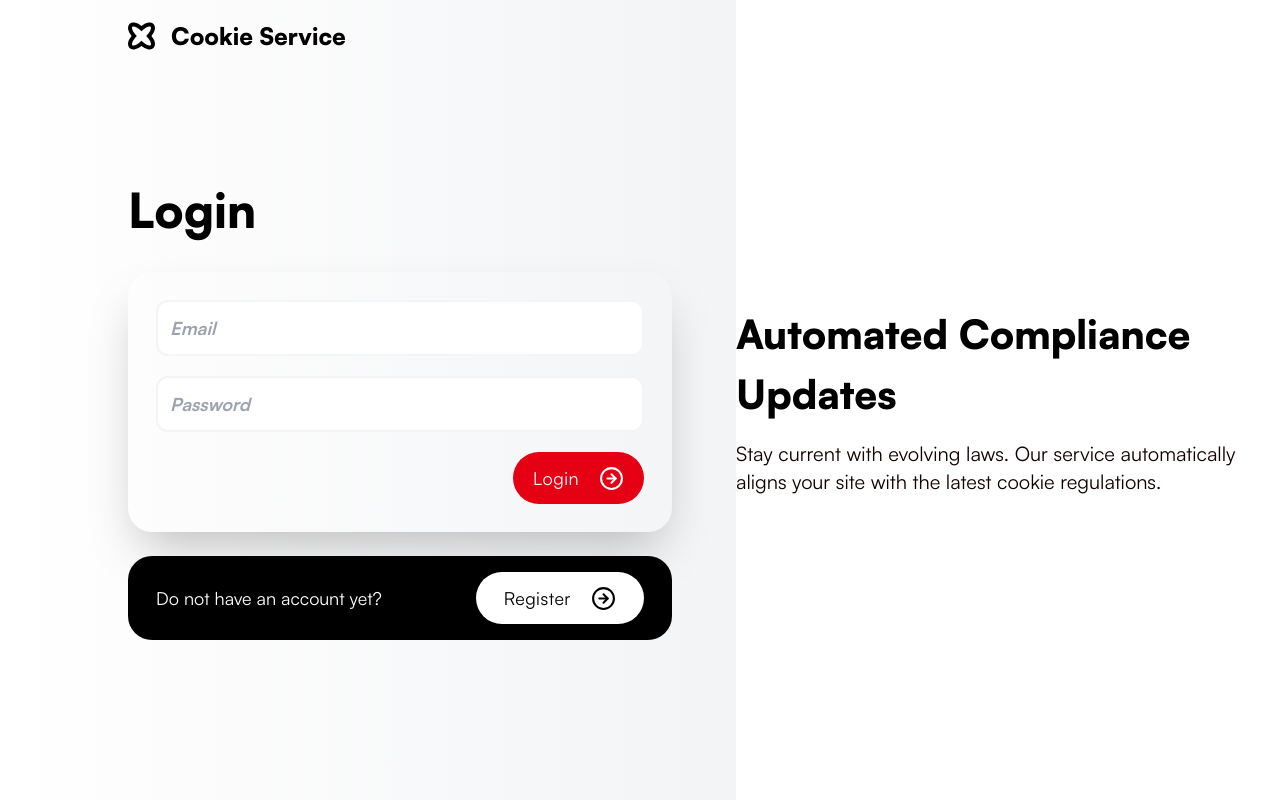
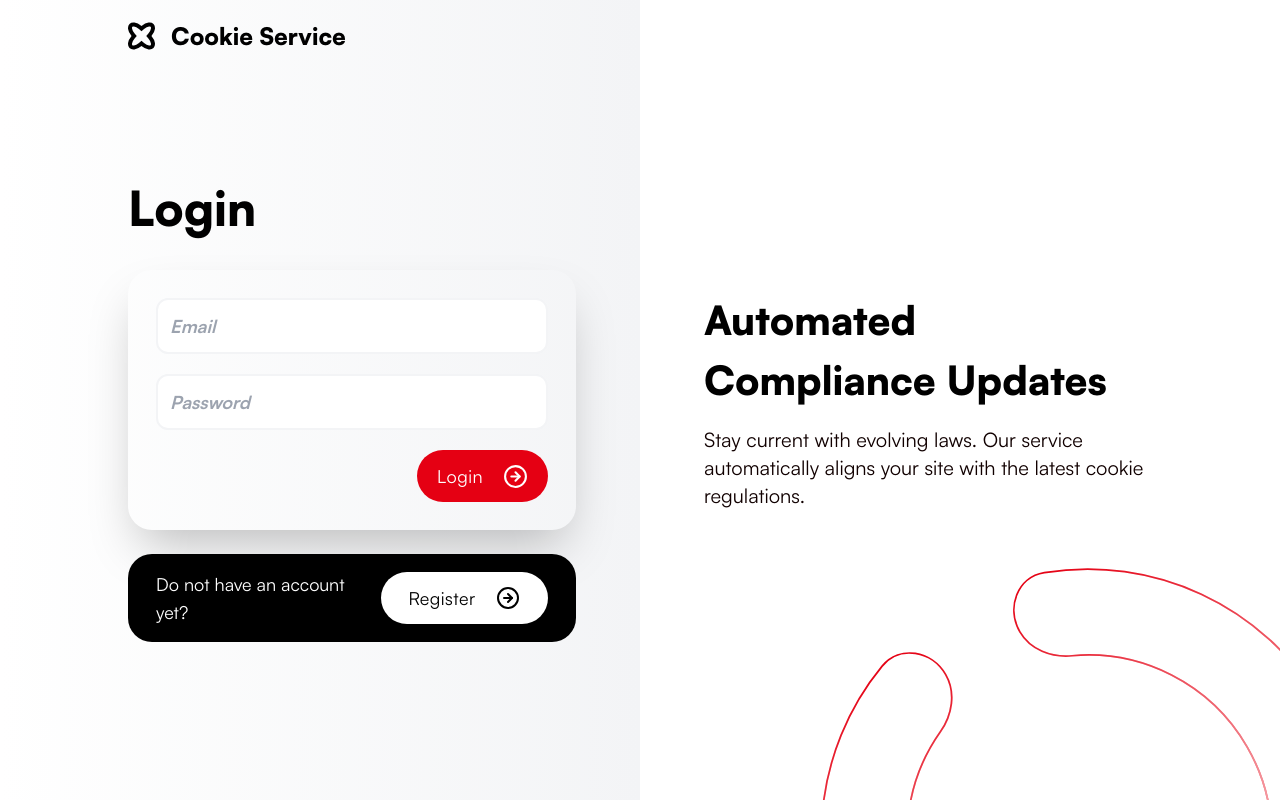
Before and after one commit to al1yew/cookies_app_submission, a Next.js app: page /login in a window 1280 px wide. Built offline with nearby package versions, Linux system fonts and the light colour scheme.

Commit message:
Mar 4, 2024, 10:55 PM

```diff
--- a/app/(noDefaultLayout)/login/page.tsx
+++ b/app/(noDefaultLayout)/login/page.tsx
@@ -116,12 +116,19 @@ const Login = () => {
           <div></div>
         </div>
       </div>
-      <div className="right lg:flex-1 flex flex-col gap-4">
+      <div className="right lg:flex-1 flex flex-col gap-4 py-5 px-4 lg:pr-20 lg:pl-8 xl:pr-32 xl:pl-16">
         <h1 className="font-black text-[40px]">Automated Compliance Updates</h1>
         <p className="font-medium text-xl text-[#110000]">
           Stay current with evolving laws. Our service automatically aligns your
           site with the latest cookie regulations.
         </p>
+        <Image
+          src="/images/ring.svg"
+          width={460}
+          height={460}
+          alt="ring"
+          className="-rotate-[30] absolute bottom-0 right-0 hidden lg:block"
+        />
       </div>
     </section>
   );
```
